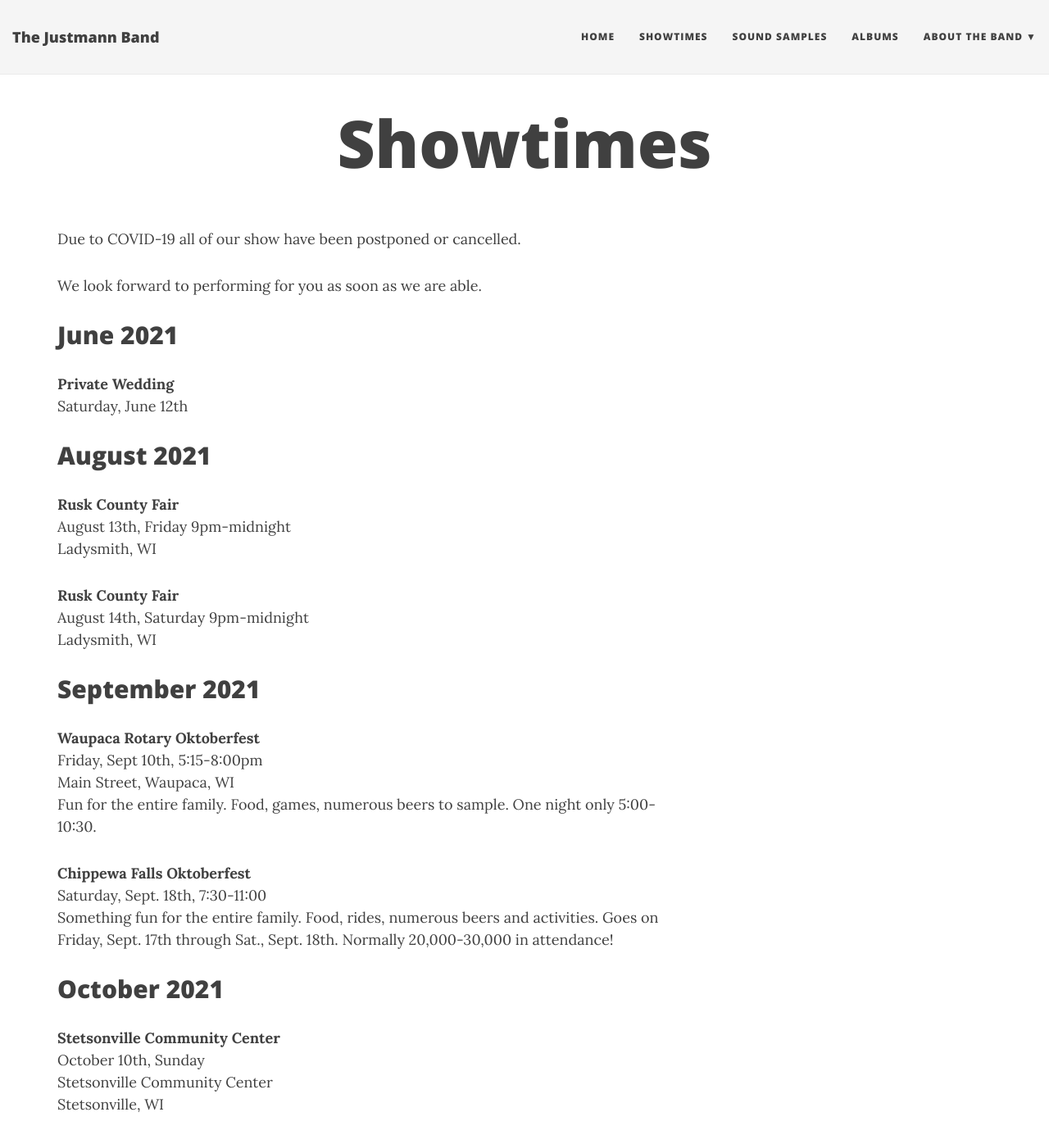
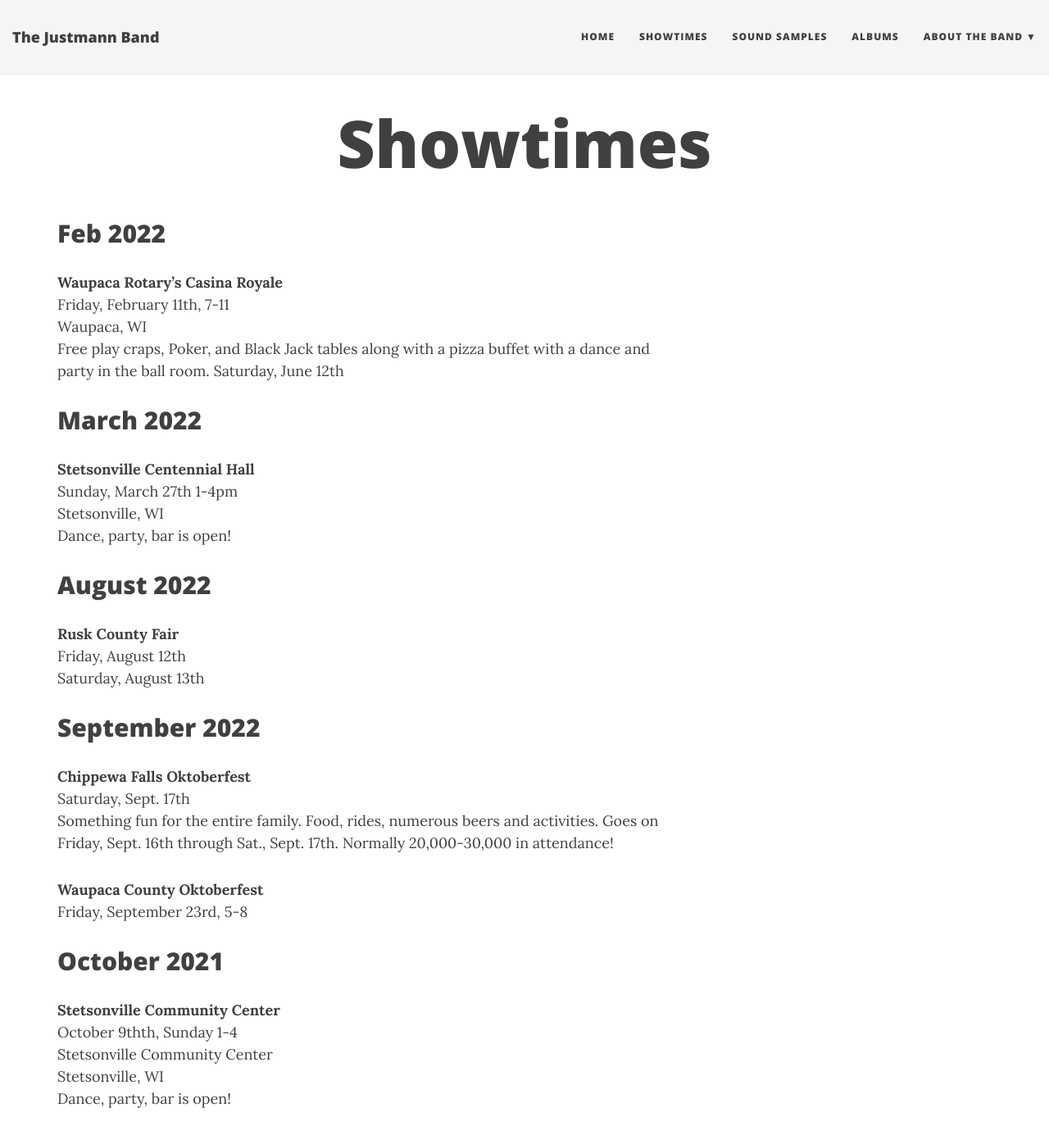
Before and after one commit to jcoenen/justmannband.com, a Jekyll site: the page built from showtimes.md, in a window 1280 px wide and 1400 px high. Shown: the top 1396 px of the window at 82% size. Built offline with Jekyll 4.4.1, drawn with Linux system fonts in a browser that asks for light colours; nearby versions of some CDN libraries.

Commit message:
Update showtimes.md

```diff
--- a/showtimes.md
+++ b/showtimes.md
@@ -4,36 +4,38 @@ title: Showtimes
 subtitle:
 ---
 
-Due to COVID-19 all of our show have been postponed or cancelled.
-
-We look forward to performing for you as soon as we are able.
-
-## June 2021
-**Private Wedding**
+## Feb 2022
+**Waupaca Rotary's Casina Royale**
+Friday, February 11th, 7-11
+Waupaca, WI
+Free play craps, Poker, and Black Jack tables along with a pizza buffet with a dance and party in the ball room.
 Saturday, June 12th
 
-## August 2021
+## March 2022
+**Stetsonville Centennial Hall**
+Sunday, March 27th 1-4pm
+Stetsonville, WI
+Dance, party, bar is open!
+
+## August 2022
 **Rusk County Fair**
-August 13th, Friday 9pm-midnight
-Ladysmith, WI
+Friday, August 12th
+Saturday, August 13th
 
-**Rusk County Fair**
-August 14th, Saturday 9pm-midnight
-Ladysmith, WI
-
-## September 2021
-**Waupaca Rotary Oktoberfest**
-Friday, Sept 10th, 5:15-8:00pm
-Main Street, Waupaca, WI
-Fun for the entire family. Food, games, numerous beers to sample. One night only 5:00-10:30.
+## September 2022
 
 **Chippewa Falls Oktoberfest**
-Saturday, Sept. 18th, 7:30-11:00
-Something fun for the entire family. Food, rides, numerous beers and activities. Goes on Friday, Sept. 17th through Sat., Sept. 18th.  Normally 20,000-30,000 in attendance!
+Saturday, Sept. 17th
+Something fun for the entire family. Food, rides, numerous beers and activities. Goes on Friday, Sept. 16th through Sat., Sept. 17th.  Normally 20,000-30,000 in attendance!
+
+**Waupaca County Oktoberfest**
+Friday, September 23rd, 5-8
+
 
 ## October 2021
 
 **Stetsonville Community Center**
-October 10th, Sunday
+October 9thth, Sunday  1-4
 Stetsonville Community Center
 Stetsonville, WI
+Dance, party, bar is open!
```
